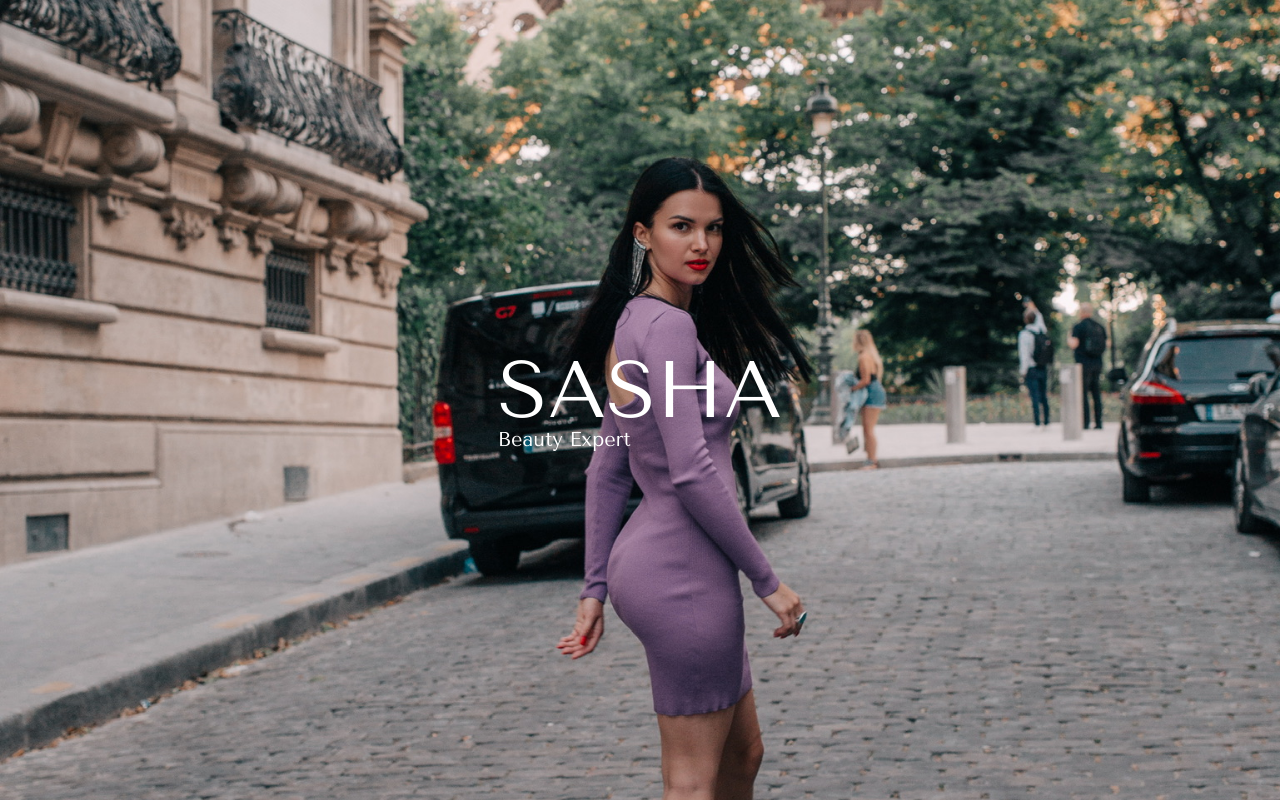
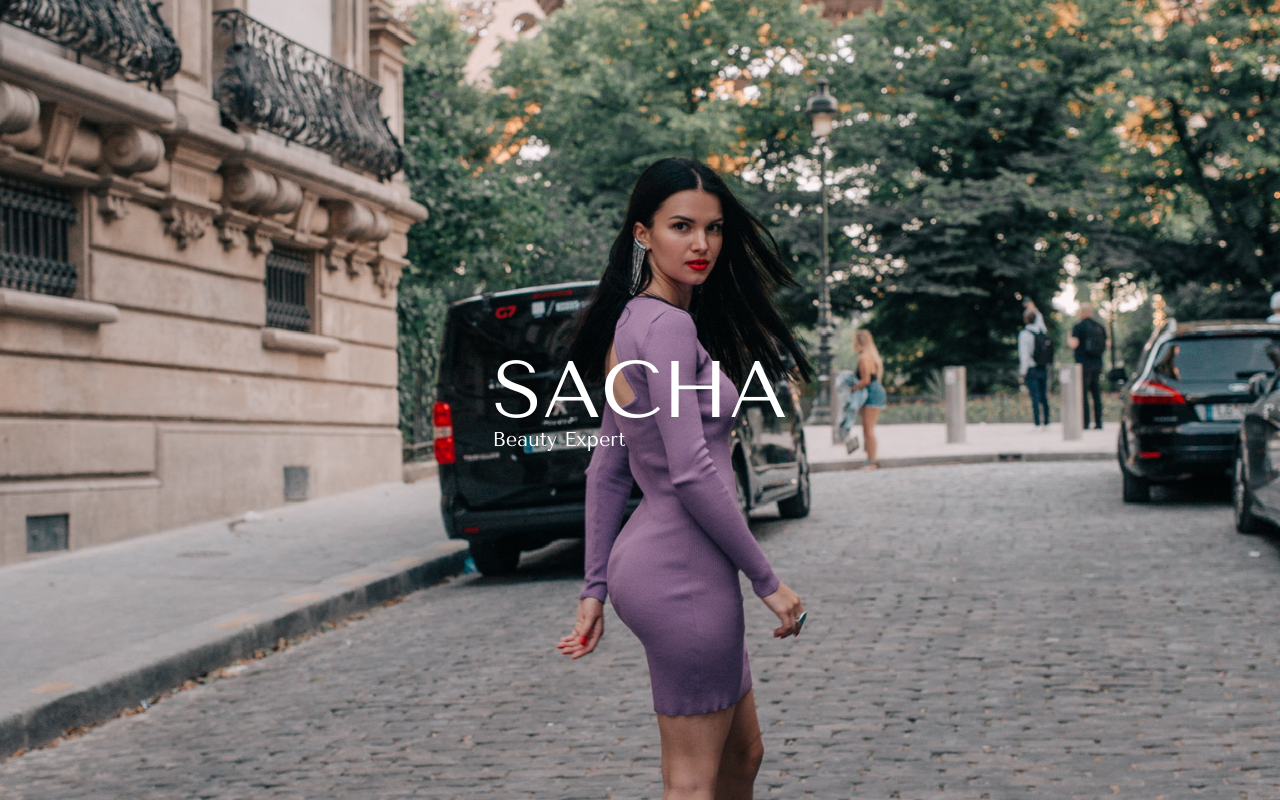
Before and after one commit to IraCannet/sashamuaparis, a plain HTML site: page index.html in a window 1280 px wide. Drawn offline with nearby package versions, Linux system fonts and the light colour scheme; a web font is replaced by a local one.

Commit message:
test-update

```diff
--- a/index.html
+++ b/index.html
@@ -17,7 +17,7 @@
 <body>
     <div class="landing">
         <a href="./language-choice.html">
-            <h1>SASHA </h1>
+            <h1>SACHA</h1>
             <h2>Beauty Expert</h2>
         </a>
     </div>
```
